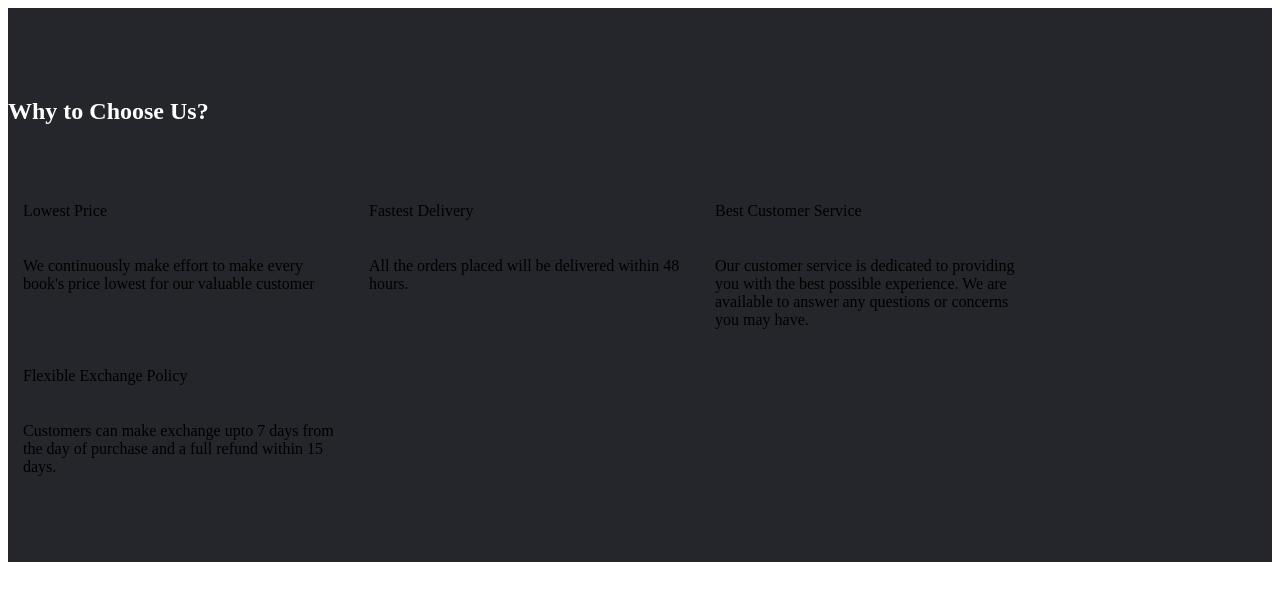
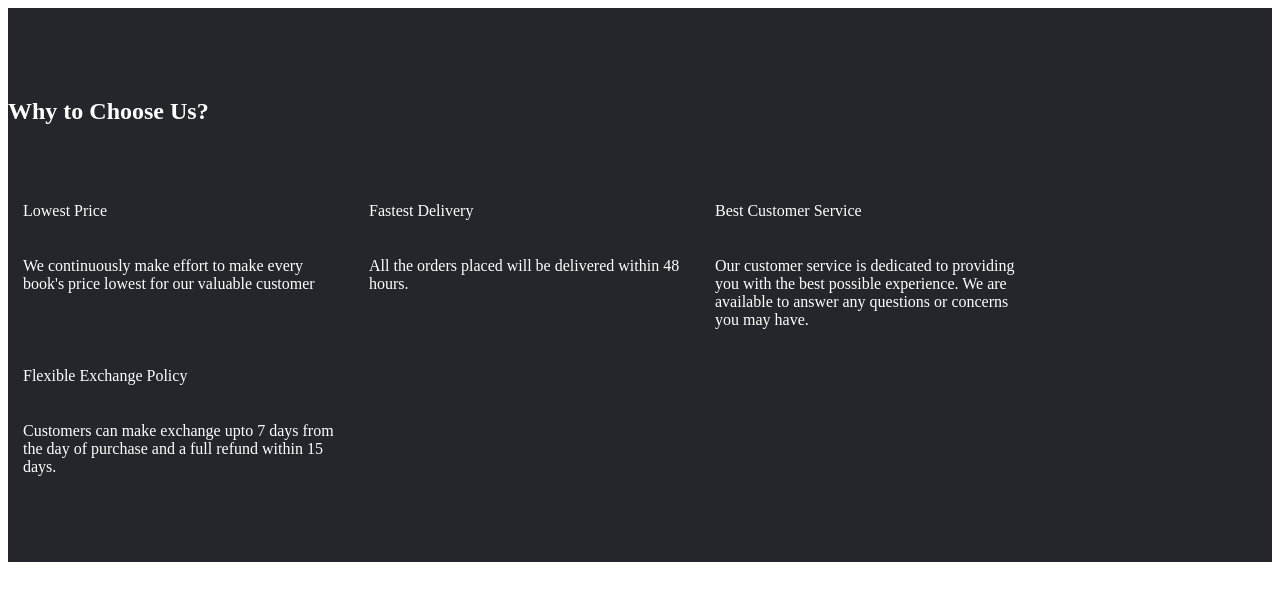
Before and after one commit to gurunglaxmi891/book, a PHP site: page /footer.html in a window 1280 px wide. Shown: the top 601 px of the page. Run offline with PHP 8.4, Linux system fonts and the light colour scheme.

Commit message:
added ; to style of footer

```diff
--- a/style.css
+++ b/style.css
@@ -20,7 +20,8 @@
 .footer h4{
    display: inline-block;
    font-weight: 500;
-   color:#fff
+   color:#fff;
+}
 
 /* .footer-col ul li a{
           font-size: 16 px;
```
